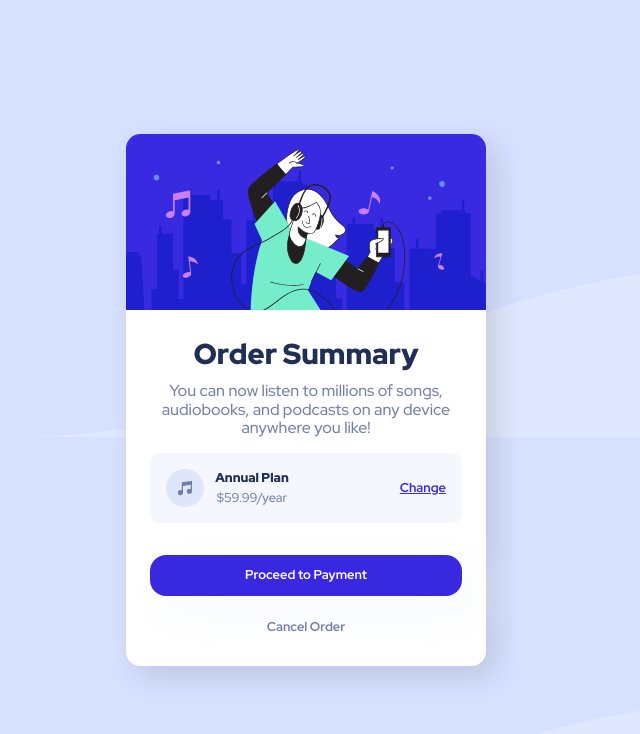
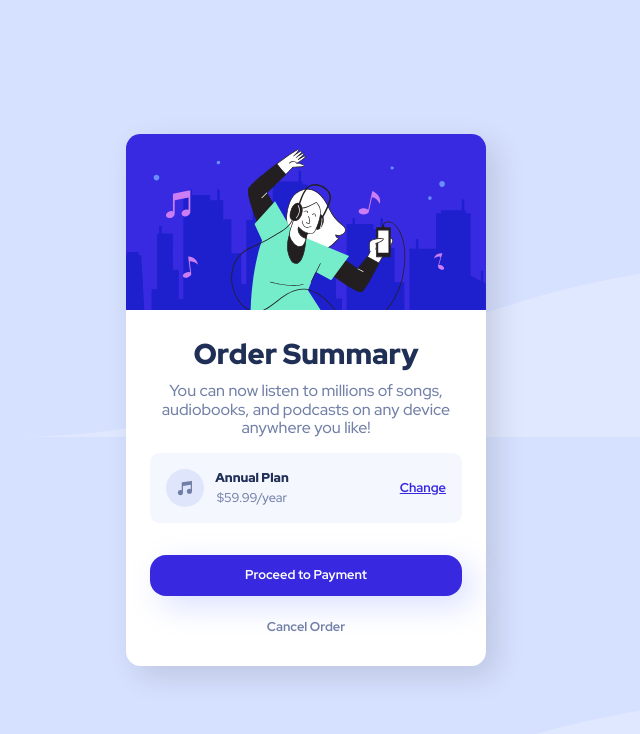
Before and after one commit to 2div/Order-summary-component, a plain HTML site: page index.html in a window 1280 px wide. Shown: the whole page, without its empty margins (334-974 px from the left). Drawn offline with nearby package versions, Linux system fonts and the light colour scheme.

Commit message:
first commit

```diff
--- a/css/style.css
+++ b/css/style.css
@@ -138,7 +138,7 @@ img {
     border-radius: 1rem;
     font-size: 0.8rem;
     font-weight: 700;
-    box-shadow: 15px 15px 45px rgb(245 247 255 / 89%);
+    box-shadow: 10px 10px 30px rgb(209 218 255 / 83%);
 }
 
 .order a:nth-child(1):hover {
```
